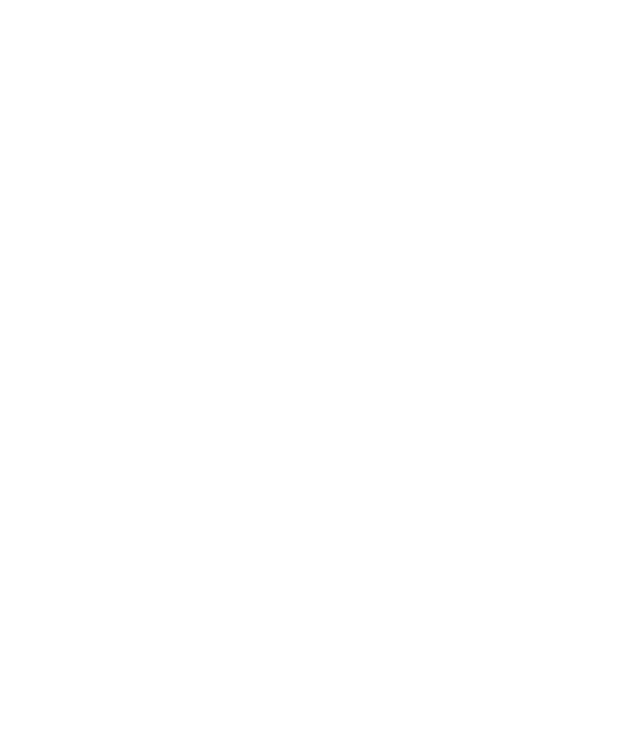
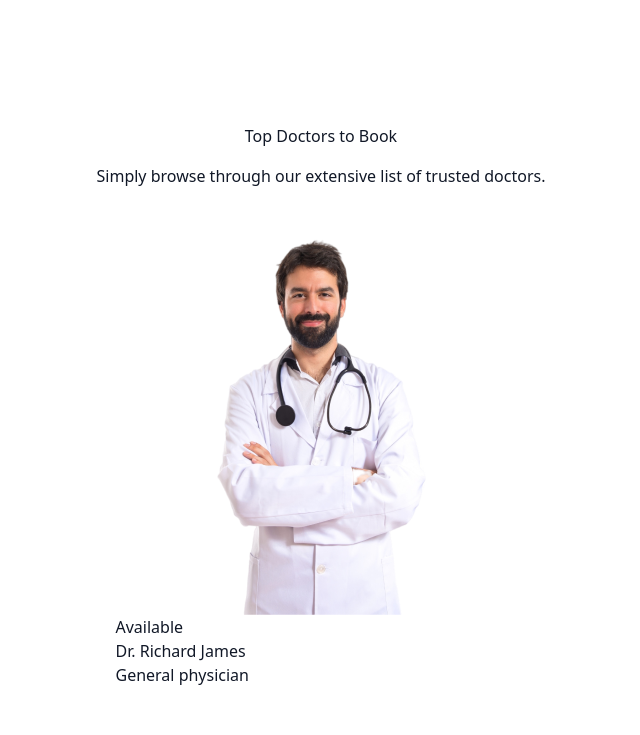
Before and after one commit to usamakhan-90/HMS, a React (Vite) app: page / in a window 1280 px wide. Shown: the part 960-1695 px from the top of the page, without its empty margins (319-959 px from the left). Before the commit the page ends 1020 px from the top, so only its background shows below. Built offline with nearby package versions, Linux system fonts and the light colour scheme.

Commit message:
Add TopDoctors component and integrate it into Home page

```diff
--- /dev/null
+++ b/src/components/TopDoctors.jsx
@@ -0,0 +1,30 @@
+import React from 'react'
+import { doctors } from '../assets/assets'
+
+function TopDoctors() {
+  return (
+    <>
+    <div className='flex flex-col items-center gap-4 py-16 text-gray-900 md:px-10'>
+        <h1>Top Doctors to Book</h1>
+        <p>Simply browse through our extensive list of trusted doctors.</p>
+        <div>
+            {
+                doctors.slice(0, 10).map((doctor, index)=>(
+                    <div>
+                        <img src={doctor.image} alt="" />
+                        <div>
+                            <p></p><p>Available</p>
+                        </div>
+                        <p>{doctor.name}</p>
+                        <p>{doctor.speciality}</p>
+                    </div>
+                ))
+            }
+        </div>
+        <button>more</button>
+    </div>
+    </>
+  )
+}
+
+export default TopDoctors
--- a/src/pages/Home.jsx
+++ b/src/pages/Home.jsx
@@ -1,12 +1,14 @@
 import React from 'react'
 import Header from '../components/Header'
 import SpecialityMenu from '../components/SpecialityMenu'
+import TopDoctors from '../components/TopDoctors'
 
 function Home() {
   return (
     <div>
       <Header/>
       <SpecialityMenu/>
+      <TopDoctors/>
     </div>
   )
 }
```
